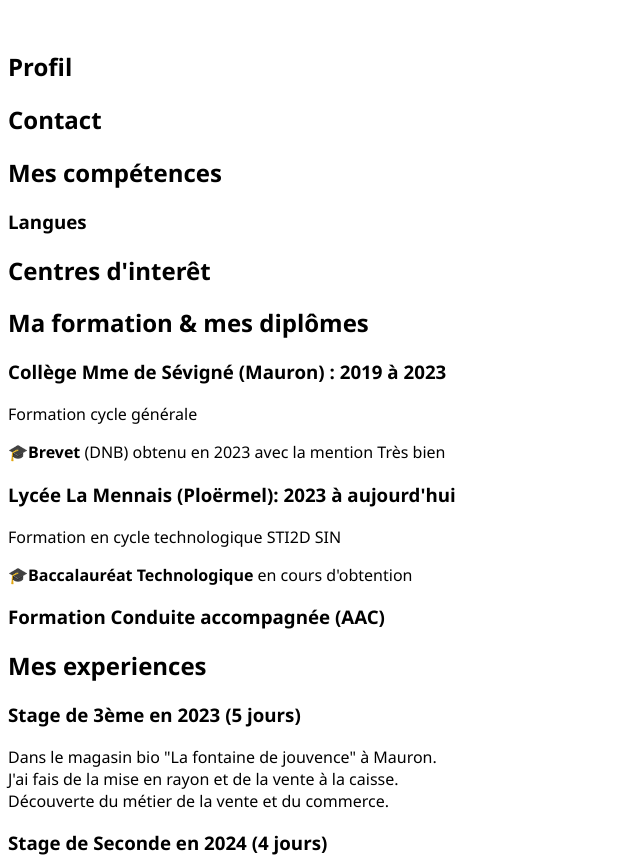
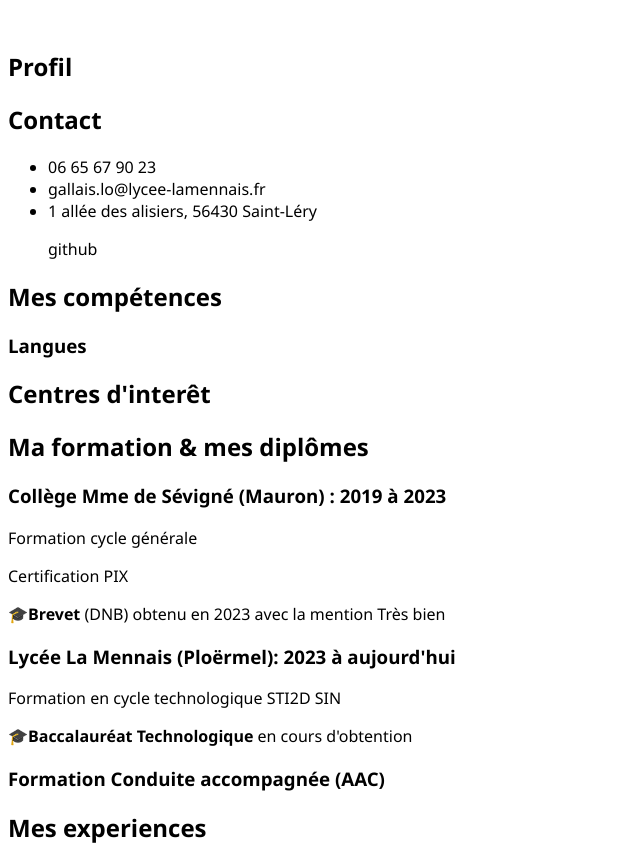
Before and after one commit to Loevan1/site-CV, a plain HTML site: page index.html in a window 1280 px wide. Shown: the top 858 px of the page, without its empty margins (0-640 px from the left). Drawn offline with Linux system fonts and the light colour scheme.

Commit message:
contacts

```diff
--- a/index.html
+++ b/index.html
@@ -18,7 +18,14 @@
 
     <div id="contact">
         <h2>Contact</h2>
-
+        <p>
+            <ul>
+                <li>06 65 67 90 23</li>
+                <li>gallais.lo@lycee-lamennais.fr</li>
+                <li>1 allée des alisiers, 56430 Saint-Léry</li>
+                <p>github</p> <!-- ajouter le lien de mon github (blank) (ou avec logo github cliquable)-->
+            </ul>
+        </p>
     </div>
 
 
@@ -38,6 +45,7 @@
         <h2>Ma formation & mes diplômes</h2>
         <h3>Collège Mme de Sévigné (Mauron) : 2019 à 2023</h3>
         <p>Formation cycle générale</p>
+        <p>Certification PIX</p>
         <p>🎓<strong>Brevet</strong> (DNB) obtenu en 2023 avec la mention Très bien </p>
         <h3>Lycée La Mennais (Ploërmel): 2023 à aujourd'hui</h3>
         <p>Formation en cycle technologique STI2D SIN</p>
```
